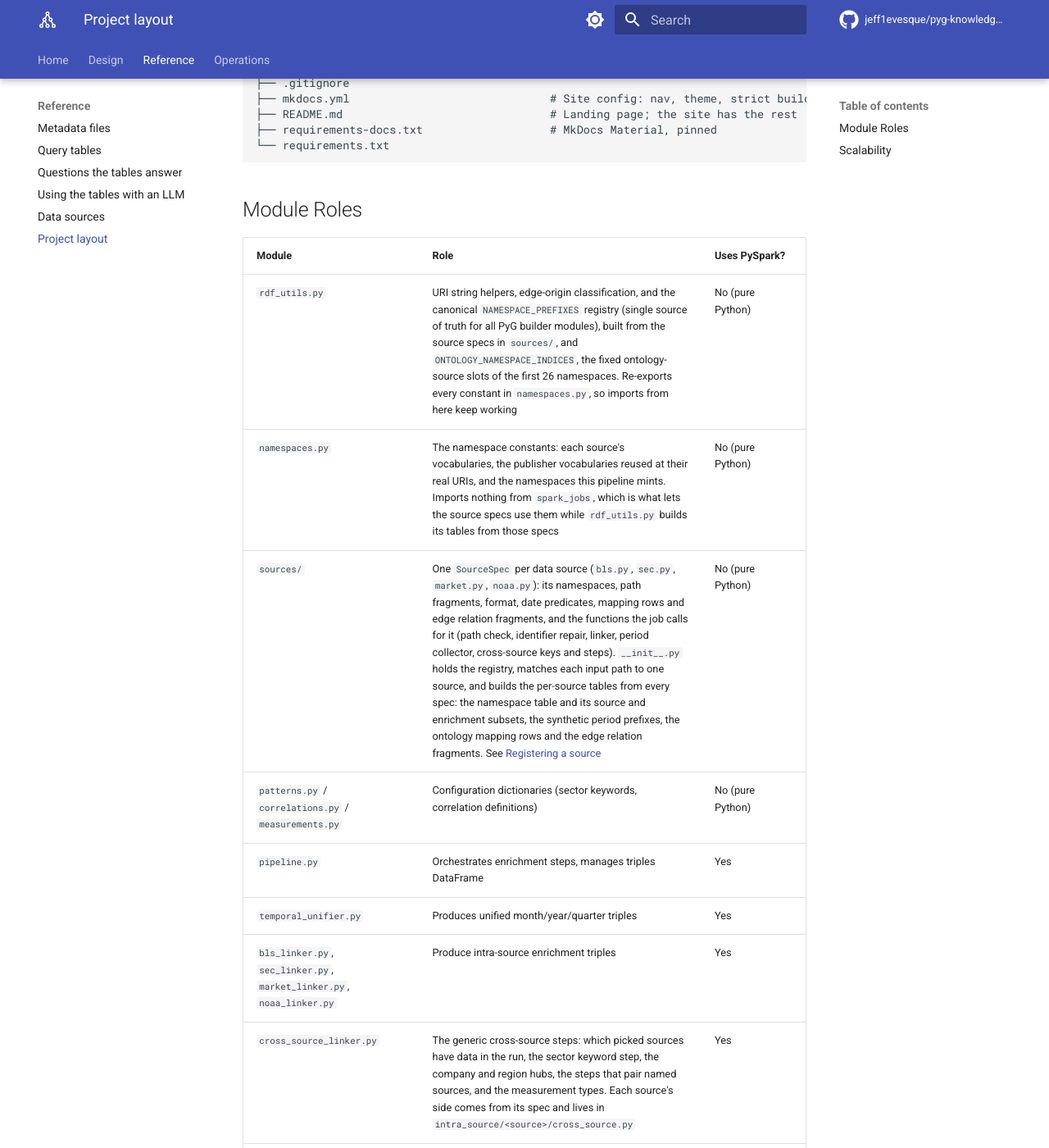
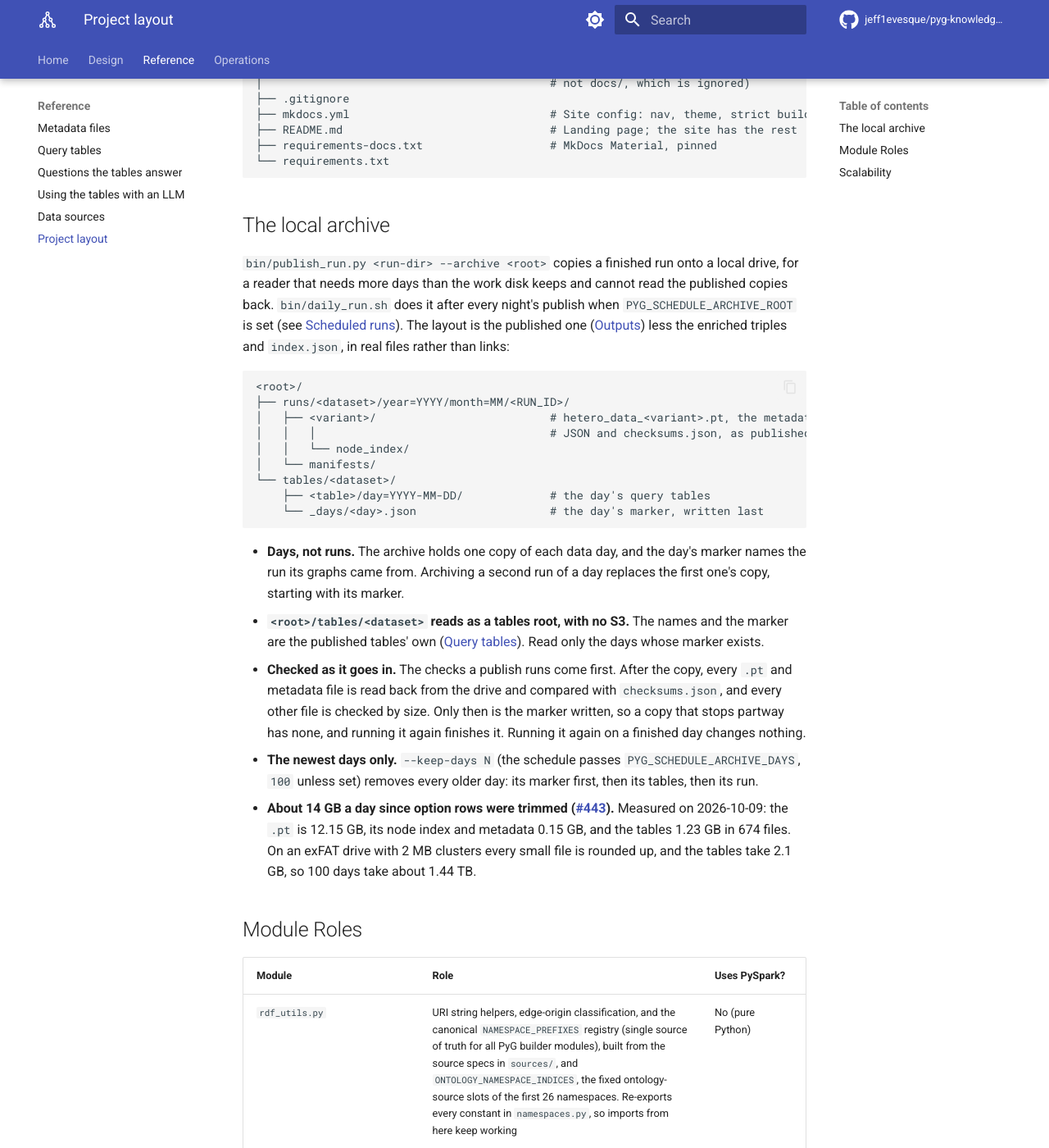
Before and after one commit to jeff1evesque/pyg-knowledge-graph-builder, an MkDocs documentation site: the page built from documentation/reference/layout.md, in a window 1280 px wide and 1400 px high, scrolled down 3077 px. Shown: the whole window at 82% size. Built offline with MkDocs 1.6.1 and Material for MkDocs 9.7.7, drawn with Linux system fonts in a browser that asks for light colours; comment, search, counter and statistics services are not loaded; some of the changed text lies outside the part shown.

Commit message:
#442: layout.md, the local archive's layout

````diff
--- a/documentation/reference/layout.md
+++ b/documentation/reference/layout.md
@@ -12,14 +12,15 @@ pyg-knowledge-graph-builder/
 │   │   └── pyg-daily.timer.example         # the timer that starts it
 │   ├── census_sec_terms.py                 # per-form census of the SEC filings vocabulary
 │   ├── check_vocabulary_drift.py           # terms we key on that upstream no longer emits
-│   ├── daily_run.sh                        # one scheduled day: check, run, publish, prune
+│   ├── daily_run.sh                        # one scheduled day: check, run, publish, archive, prune
 │   ├── generate_bls_e2e_fixtures.py        # rebuild the BLS e2e fixtures from the archive
 │   ├── generate_market_e2e_fixtures.py     # rebuild the market e2e fixtures from snapshots
 │   ├── generate_report.sh                  # run every suite -> reports/tests/report.{html,json}
 │   ├── generate_sec_e2e_fixtures.py        # rebuild the SEC e2e fixtures from the archive
 │   ├── generate_test_report.py             # the report renderer (reads pytest JUnit XML)
 │   ├── package_venv.sh                     # package the venv so executors can run our Python
-│   ├── publish_run.py                      # copy a finished run to the published prefix
+│   ├── publish_run.py                      # copy a finished run to the published prefix,
+│   │                                       # or into the local archive
 │   ├── record_run_outcome.sh               # summarise a finished (or abandoned) run
 │   ├── run_cluster_notebook.sh             # drive one cluster run; --data-date names the day
 │   ├── run_e2e_tests.sh                    # the e2e smoke suite, local SparkSession (CPU/GPU)
@@ -162,6 +163,48 @@ pyg-knowledge-graph-builder/
 └── requirements.txt
 ```
 
+## The local archive
+
+`bin/publish_run.py <run-dir> --archive <root>` copies a finished run onto a local
+drive, for a reader that needs more days than the work disk keeps and cannot read the
+published copies back. `bin/daily_run.sh` does it after every night's publish when
+`PYG_SCHEDULE_ARCHIVE_ROOT` is set (see
+[Scheduled runs](../operations/running-a-job.md#scheduled-runs)). The layout is the
+published one ([Outputs](outputs.md)) less the enriched triples and `index.json`, in
+real files rather than links:
+
+```
+<root>/
+├── runs/<dataset>/year=YYYY/month=MM/<RUN_ID>/
+│   ├── <variant>/                          # hetero_data_<variant>.pt, the metadata
+│   │   │                                   # JSON and checksums.json, as published
+│   │   └── node_index/
+│   └── manifests/
+└── tables/<dataset>/
+    ├── <table>/day=YYYY-MM-DD/             # the day's query tables
+    └── _days/<day>.json                    # the day's marker, written last
+```
+
+- **Days, not runs.** The archive holds one copy of each data day, and the day's marker
+  names the run its graphs came from. Archiving a second run of a day replaces the first
+  one's copy, starting with its marker.
+- **`<root>/tables/<dataset>` reads as a tables root, with no S3.** The names and the
+  marker are the published tables' own ([Query tables](tables.md)). Read only the days
+  whose marker exists.
+- **Checked as it goes in.** The checks a publish runs come first. After the copy, every
+  `.pt` and metadata file is read back from the drive and compared with
+  `checksums.json`, and every other file is checked by size. Only then is the marker
+  written, so a copy that stops partway has none, and running it again finishes it.
+  Running it again on a finished day changes nothing.
+- **The newest days only.** `--keep-days N` (the schedule passes
+  `PYG_SCHEDULE_ARCHIVE_DAYS`, `100` unless set) removes every older day: its marker
+  first, then its tables, then its run.
+- **About 14 GB a day since option rows were trimmed
+  ([#443](https://github.com/jeff1evesque/pyg-knowledge-graph-builder/issues/443)).**
+  Measured on 2026-10-09: the `.pt` is 12.15 GB, its node index and metadata 0.15 GB, and
+  the tables 1.23 GB in 674 files. On an exFAT drive with 2 MB clusters every small file
+  is rounded up, and the tables take 2.1 GB, so 100 days take about 1.44 TB.
+
 ## Module Roles
 
 | Module | Role | Uses PySpark? |
````
